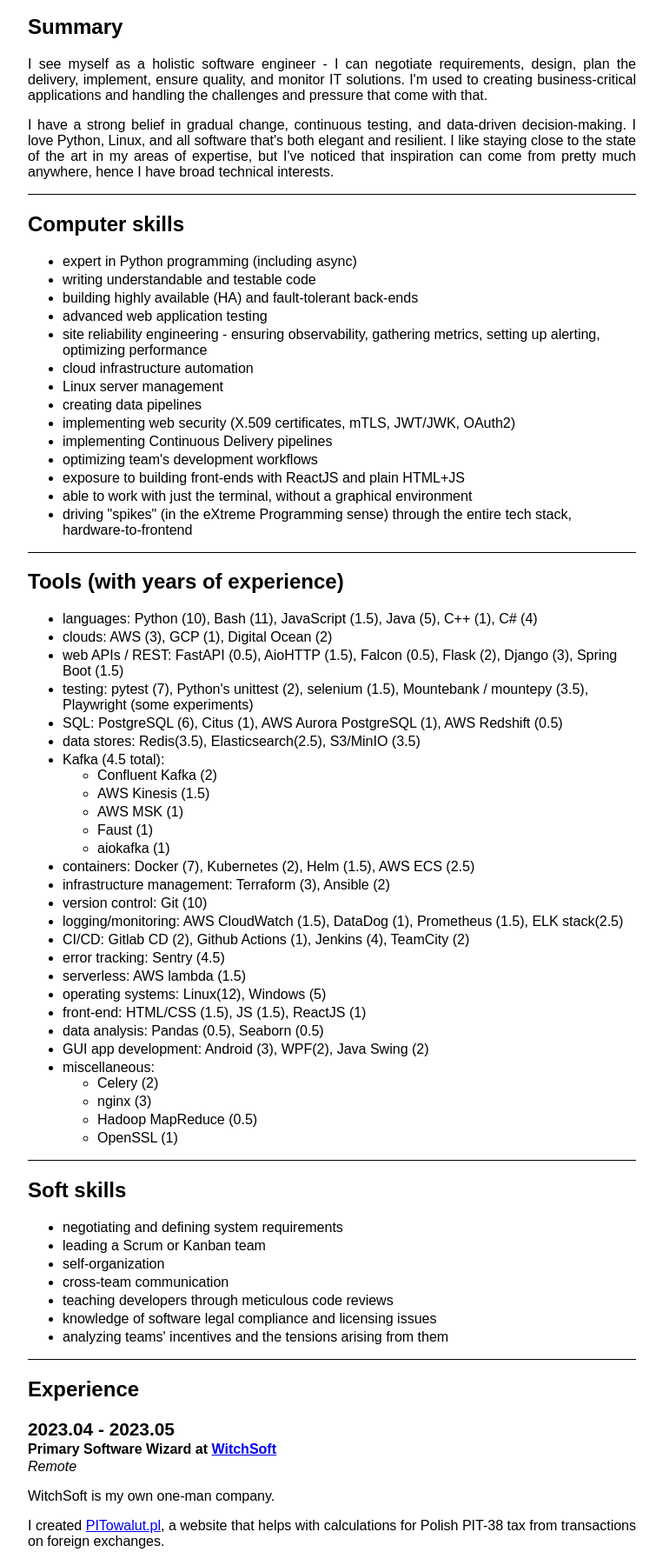
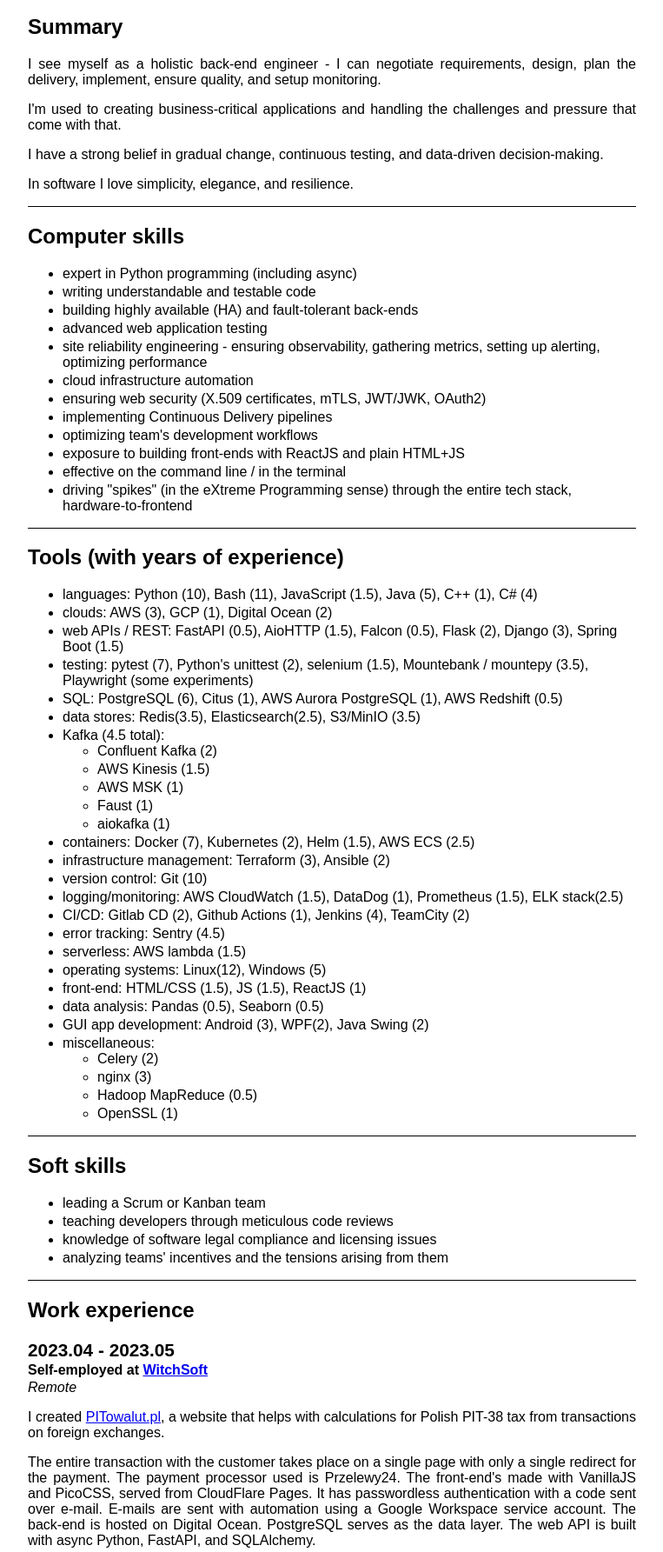
Before and after one commit to butla/bultrowicz.com, a plain HTML site: page cv/cv_Michał_Bultrowicz.html in a window 1280 px wide. Shown: the part 290-2075 px from the top of the page at 87% size, without its empty margins (11-774 px from the left). Drawn offline with Linux system fonts and the light colour scheme.

Commit message:
CV: small tweaks

```diff
--- a/cv/cv_Michał_Bultrowicz.html
+++ b/cv/cv_Michał_Bultrowicz.html
@@ -26,16 +26,18 @@
 <section>
   <h1>Summary</h1>
   <p>
-    I see myself as a holistic software engineer - I can negotiate requirements, design, plan the delivery, implement,
-    ensure quality, and monitor IT solutions.
+    I see myself as a holistic back-end engineer - I can negotiate requirements, design, plan the delivery, implement,
+    ensure quality, and setup monitoring.
+  </p>
+  <p>
     I'm used to creating business-critical applications
     and handling the challenges and pressure that come with that.
   </p>
   <p>
     I have a strong belief in gradual change, continuous testing, and data-driven decision-making.
-    I love Python, Linux, and all software that's both elegant and resilient.
-    I like staying close to the state of the art in my areas of expertise,
-    but I've noticed that inspiration can come from pretty much anywhere, hence I have broad technical interests.
+  </p>
+  <p>
+    In software I love simplicity, elegance, and resilience.
   </p>
 </section>
 
@@ -48,13 +50,11 @@
     <li>advanced web application testing</li>
     <li>site reliability engineering - ensuring observability, gathering metrics, setting up alerting, optimizing performance</li>
     <li>cloud infrastructure automation</li>
-    <li>Linux server management</li>
-    <li>creating data pipelines</li>
-    <li>implementing web security (X.509 certificates, mTLS, JWT/JWK, OAuth2)</li>
+    <li>ensuring web security (X.509 certificates, mTLS, JWT/JWK, OAuth2)</li>
     <li>implementing Continuous Delivery pipelines</li>
     <li>optimizing team's development workflows</li>
     <li>exposure to building front-ends with ReactJS and plain HTML+JS</li>
-    <li>able to work with just the terminal, without a graphical environment</li>
+    <li>effective on the command line / in the terminal</li>
     <li>driving "spikes" (in the eXtreme Programming sense) through the entire tech stack, hardware-to-frontend</li>
   </ul>
 </section>
@@ -83,7 +83,15 @@
     <li>logging/monitoring: AWS CloudWatch (1.5)<!--Iterio-->, DataDog (1)<!--Nira-->, Prometheus (1.5)<!--BT-->, ELK stack(2.5)<!--BT, Nira--></li>
     <li>CI/CD: Gitlab CD (2)<!--BT-->, Github Actions (1)<!--Nira-->, Jenkins (4)<!--Iterio, Intel, BT trochę-->, TeamCity (2)<!--Intel--></li>
     <li>error tracking: Sentry (4.5)<!--Iterio, BT, Nira--></li>
-    <li>serverless: AWS lambda (1.5)<!--Iterio--></li> <li>operating systems: Linux(12)<!--from 2011-->, Windows (5)<!--2011-2016--></li> <li>front-end: HTML/CSS (1.5)<!--BT, personal-->, JS (1.5)<!--BT, personal-->, ReactJS (1)<!--BT--></li> <li>data analysis: Pandas (0.5)<!--personal, Nira-->, Seaborn (0.5)<!--personal, Nira--></li> <li>GUI app development: Android (3)<!--intel-->, WPF(2)<!--intel-->, Java Swing (2)<!--intel--></li> <li>miscellaneous: <ul> <li>Celery (2)<!--BT--></li> <li>nginx (3)<!--BT, personal--></li>
+    <li>serverless: AWS lambda (1.5)<!--Iterio--></li>
+    <li>operating systems: Linux(12)<!--from 2011-->, Windows (5)<!--2011-2016--></li>
+    <li>front-end: HTML/CSS (1.5)<!--BT, personal-->, JS (1.5)<!--BT, personal-->, ReactJS (1)<!--BT--></li>
+    <li>data analysis: Pandas (0.5)<!--personal, Nira-->, Seaborn (0.5)<!--personal, Nira--></li>
+    <li>GUI app development: Android (3)<!--intel-->, WPF(2)<!--intel-->, Java Swing (2)<!--intel--></li>
+    <li>miscellaneous:
+      <ul>
+        <li>Celery (2)<!--BT--></li>
+        <li>nginx (3)<!--BT, personal--></li>
         <li>Hadoop MapReduce (0.5)<!--Intel--></li>
         <li>OpenSSL (1)<!--intel--></li>
       </ul>
@@ -94,10 +102,7 @@
 <section>
   <h1>Soft skills</h1>
   <ul>
-    <li>negotiating and defining system requirements</li>
     <li>leading a Scrum or Kanban team</li>
-    <li>self-organization</li>
-    <li>cross-team communication</li>
     <li>teaching developers through meticulous code reviews</li>
     <li>knowledge of software legal compliance and licensing issues</li>
     <li>analyzing teams' incentives and the tensions arising from them</li>
@@ -105,16 +110,15 @@
 </section>
 
 <section>
-  <h1>Experience</h1>
+  <h1>Work experience</h1>
 
   <article>
     <header>
       <p class="date-range">2023.04 - 2023.05</p>
-      <p class="role">Primary Software Wizard at <a href="https://witchsoft.com">WitchSoft</a></p>
+      <p class="role">Self-employed at <a href="https://witchsoft.com">WitchSoft</a></p>
       <p class="location">Remote</p>
     </header>
 
-    <p>WitchSoft is my own one-man company.</p>
     <p>
       I created <a href="https://pitowalut.pl">PITowalut.pl</a>, a website that helps with calculations for Polish PIT-38 tax from transactions on foreign exchanges.
     </p>
@@ -188,11 +192,11 @@
   <article>
     <header>
       <p class="date-range">2021.01 - 2022.01</p>
-      <p class="role">Working on my own software, cryptocurrency trading</p>
+      <p class="role">Working on my own software, cryptocurrency trading, travel</p>
     </header>
 
     <p>
-      I was trading cryptocurrencies to get income while I was working on my own software.
+      I was trading cryptocurrencies to get income while I was traveling with my wife, and working on my own software.
       The latter included (but was not limited to):
       <ul>
         <li>a multi-platform desktop Kivy app that I intend to productize in the future</li>
@@ -612,8 +616,9 @@
     <li>psychology</li>
     <li>mythology (mainly Slavic, Nordic, and Greek)</li>
     <li>history</li>
-    <li>martial arts</li>
+    <li>self-optimization</li>
   </ul>
 </section>
+
 </body>
 </html>
```
Also changed, not shown: 1 other file.
